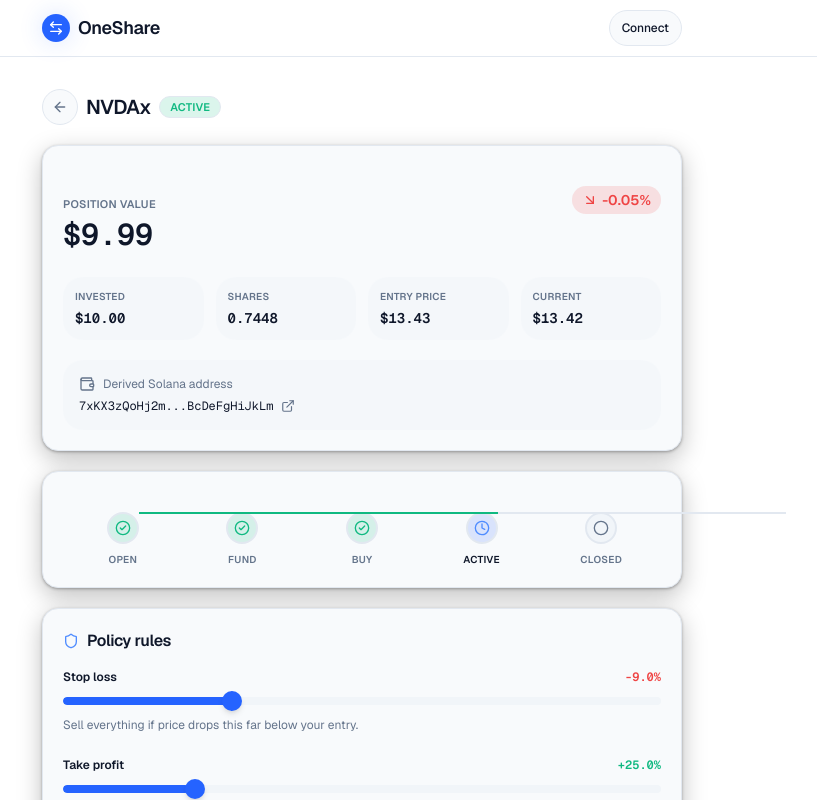
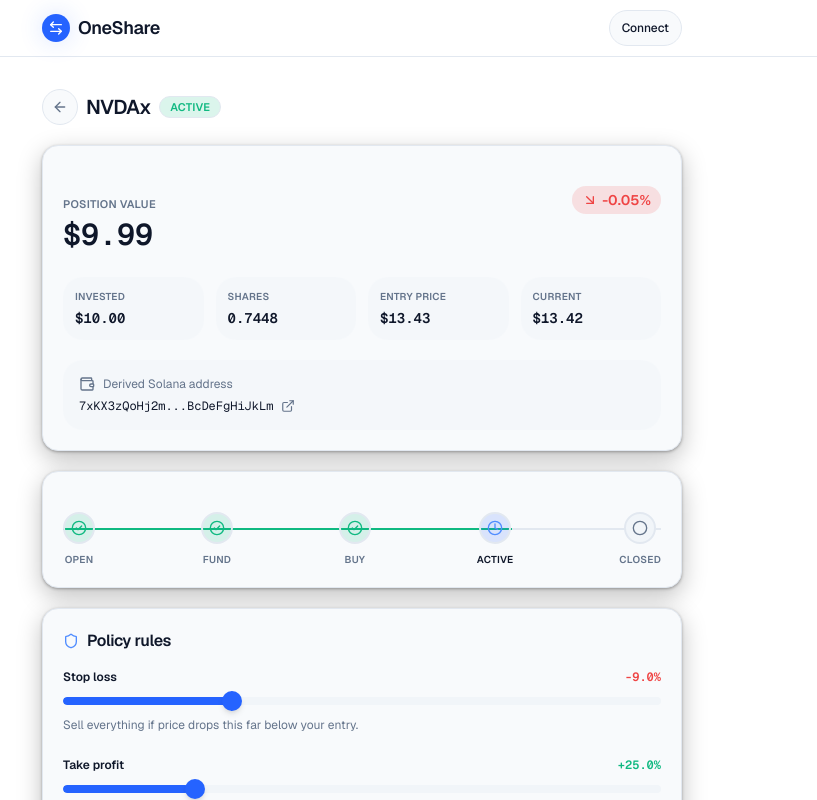
Before and after one commit to Kartikvyas1604/OneShare, a Next.js app: page /positions/1 in a window 1280 px wide. Shown: the top 800 px of the page, without its empty margins (278-1095 px from the left). Built offline with nearby package versions, Linux system fonts and the light colour scheme.

Commit message:
fix(components): support href on Button and clean nav links
Extends Button to render an anchor when href is provided, eliminating
nested anchor tags. Fixes EmptyState and Positions page to use the
single Button component. Rewrites StatusTimeline with relative
progress bars for all position states.

```diff
--- a/app/(app)/positions/page.tsx
+++ b/app/(app)/positions/page.tsx
@@ -7,7 +7,6 @@ import { ErrorState } from "@/app/components/ErrorState";
 import { SkeletonCard } from "@/app/components/SkeletonCard";
 import { MOCK_POSITIONS, NVDA_TICKER } from "@/app/lib/data";
 import { PieChart, Plus } from "lucide-react";
-import Link from "next/link";
 import { Button } from "@/app/components/Button";
 
 export default function PositionsPage() {
@@ -50,12 +49,10 @@ export default function PositionsPage() {
     <div className="space-y-5">
       <div className="flex items-center justify-between">
         <h1 className="text-2xl font-semibold tracking-tight text-foreground">Positions</h1>
-        <Link href="/buy">
-          <Button size="sm" variant="secondary">
-            <Plus className="h-4 w-4" aria-hidden />
-            New
-          </Button>
-        </Link>
+        <Button size="sm" variant="secondary" href="/buy">
+          <Plus className="h-4 w-4" aria-hidden />
+          New
+        </Button>
       </div>
 
       <div className="space-y-4">
--- a/app/components/Button.tsx
+++ b/app/components/Button.tsx
@@ -5,6 +5,7 @@ export interface ButtonProps extends React.ButtonHTMLAttributes<HTMLButtonElemen
   variant?: "primary" | "secondary" | "outline" | "ghost" | "destructive";
   size?: "default" | "sm" | "lg" | "icon";
   isLoading?: boolean;
+  href?: string;
 }
 
 export function Button({
@@ -14,6 +15,7 @@ export function Button({
   isLoading,
   children,
   disabled,
+  href,
   ...props
 }: ButtonProps) {
   const variants = {
@@ -36,20 +38,36 @@ export function Button({
     icon: "h-11 w-11",
   };
 
+  const classes = cn(
+    "inline-flex items-center justify-center gap-2 rounded-xl transition-all duration-100 ease-out focus-visible:outline-none focus-visible:ring-2 focus-visible:ring-ring focus-visible:ring-offset-2 disabled:pointer-events-none disabled:opacity-50",
+    variants[variant],
+    sizes[size],
+    className
+  );
+
+  const content = (
+    <>
+      {isLoading && <Loader2 className="h-4 w-4 animate-spin" aria-hidden />}
+      {children}
+    </>
+  );
+
+  if (href) {
+    return (
+      <a href={href} className={classes} aria-busy={isLoading}>
+        {content}
+      </a>
+    );
+  }
+
   return (
     <button
-      className={cn(
-        "inline-flex items-center justify-center gap-2 rounded-xl transition-all duration-100 ease-out focus-visible:outline-none focus-visible:ring-2 focus-visible:ring-ring focus-visible:ring-offset-2 disabled:pointer-events-none disabled:opacity-50",
-        variants[variant],
-        sizes[size],
-        className
-      )}
+      className={classes}
       disabled={disabled || isLoading}
       aria-busy={isLoading}
       {...props}
     >
-      {isLoading && <Loader2 className="h-4 w-4 animate-spin" aria-hidden />}
-      {children}
+      {content}
     </button>
   );
 }
--- a/app/components/EmptyState.tsx
+++ b/app/components/EmptyState.tsx
@@ -24,18 +24,11 @@ export function EmptyState({ icon: Icon, title, description, action, className }
         <p className="text-sm font-semibold text-foreground">{title}</p>
         <p className="max-w-xs text-xs leading-relaxed text-muted-foreground">{description}</p>
       </div>
-      {action &&
-        (action.href ? (
-          <a href={action.href}>
-            <Button variant="secondary" size="sm">
-              {action.label}
-            </Button>
-          </a>
-        ) : (
-          <Button variant="secondary" size="sm" onClick={action.onClick}>
-            {action.label}
-          </Button>
-        ))}
+      {action && (
+        <Button variant="secondary" size="sm" href={action.href} onClick={action.onClick}>
+          {action.label}
+        </Button>
+      )}
     </div>
   );
 }
--- a/app/components/StatusTimeline.tsx
+++ b/app/components/StatusTimeline.tsx
@@ -12,21 +12,37 @@ const steps: { key: PositionState; label: string }[] = [
 
 const order: PositionState[] = ["created", "funding", "buying", "active", "closed"];
 
+const stateIndexMap: Partial<Record<PositionState, number>> = {
+  refunding: 1,
+  withdrawn: 4,
+};
+
 export function StatusTimeline({ state }: { state: PositionState }) {
-  const currentIndex = order.indexOf(state);
+  const currentIndex = stateIndexMap[state] ?? order.indexOf(state);
 
   return (
-    <div className="flex items-center justify-between">
+    <div className="relative flex items-start justify-between">
+      {/* Background line */}
+      <div className="absolute left-0 right-0 top-4 h-0.5 bg-border" aria-hidden />
+      {/* Progress line */}
+      <div
+        className="absolute left-0 top-4 h-0.5 bg-success transition-all duration-500"
+        style={{
+          width: `${Math.max(0, Math.min(100, (currentIndex / (order.length - 1)) * 100))}%`,
+        }}
+        aria-hidden
+      />
+
       {steps.map((step, idx) => {
         const isCompleted = idx < currentIndex;
         const isCurrent = idx === currentIndex;
         const Icon = isCompleted ? CheckCircle2 : isCurrent ? Clock : Circle;
 
         return (
-          <div key={step.key} className="flex flex-1 flex-col items-center gap-2">
+          <div key={step.key} className="relative z-10 flex flex-col items-center gap-2">
             <div
               className={cn(
-                "flex h-8 w-8 items-center justify-center rounded-full border-2 transition-colors",
+                "flex h-8 w-8 items-center justify-center rounded-full border-2 bg-background transition-colors",
                 isCompleted
                   ? "border-success bg-success/15 text-success"
                   : isCurrent
@@ -44,15 +60,6 @@ export function StatusTimeline({ state }: { state: PositionState }) {
             >
               {step.label}
             </span>
-            {idx < steps.length - 1 && (
-              <div
-                className={cn(
-                  "absolute h-0.5 w-[calc(25%-2rem)] translate-x-[calc(50%+1rem)]",
-                  isCompleted ? "bg-success" : "bg-border"
-                )}
-                aria-hidden
-              />
-            )}
           </div>
         );
       })}
```
